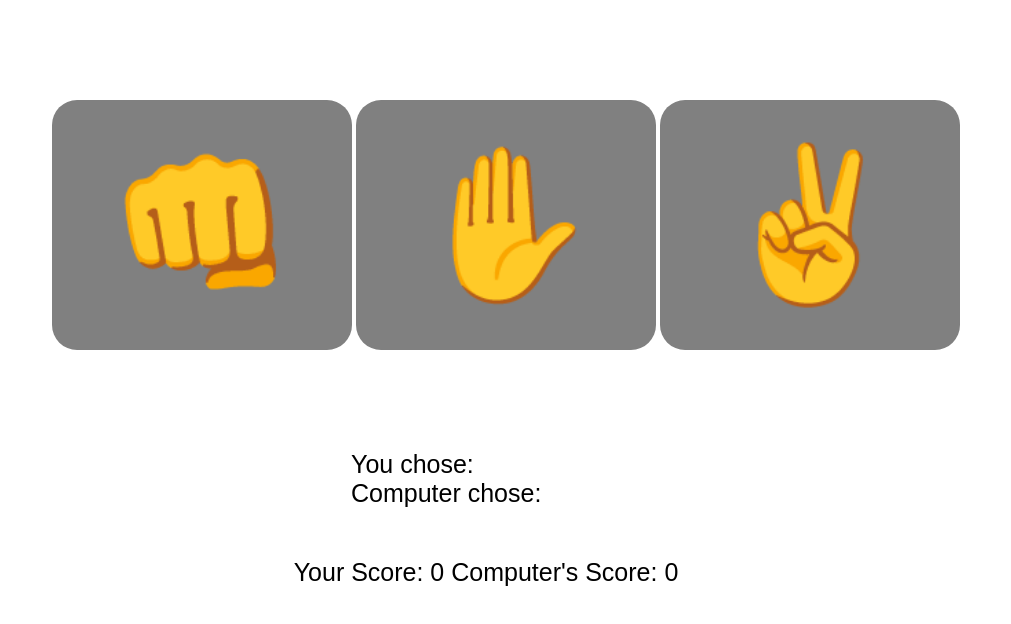
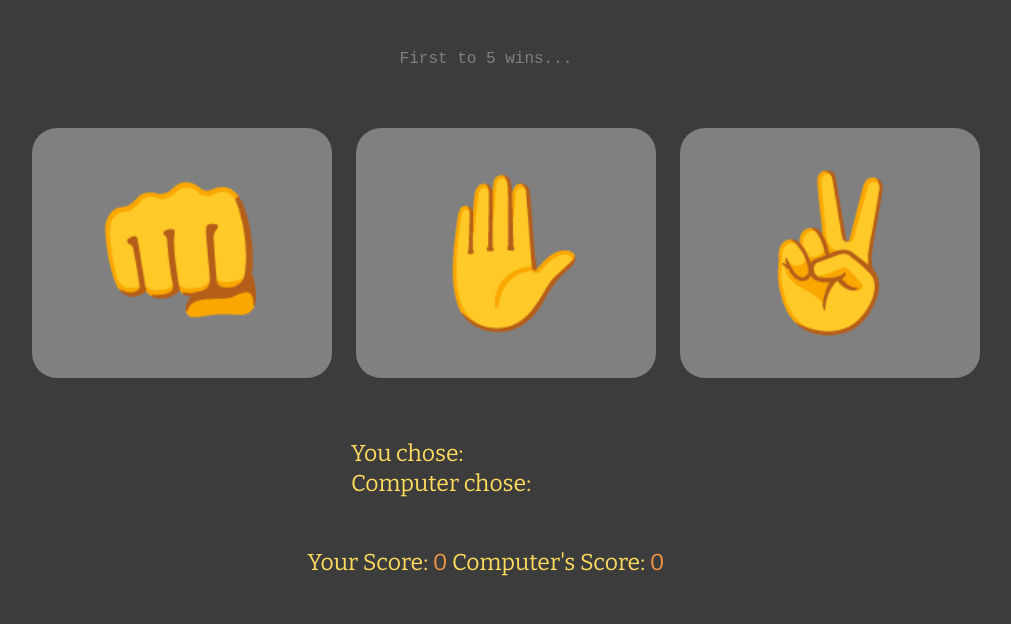
Before and after one commit to sher-s7/rock-paper-scissors, a plain HTML site: page index.html in a window 1280 px wide. Shown: the whole page, without its empty margins (154-1165 px from the left). Drawn offline with nearby package versions, Linux system fonts and the light colour scheme.

Commit message:
added better styling

```diff
--- a/index.html
+++ b/index.html
@@ -10,6 +10,7 @@
 </head>
 
 <body>
+    <div id="top">First to 5 wins...</div>
     <ul>
         <li><button class="Rock">👊</button></li>
         <li><button class="Paper">✋</button></li>
--- a/style.css
+++ b/style.css
@@ -1,26 +1,30 @@
+@import url('https://fonts.googleapis.com/css?family=Bitter&display=swap');
 body{
     font-family: Arial, Helvetica, sans-serif;
+    background-color: #3c3c3c;
 }
 ul li{
     display: inline-block;
 }
 ul{
     text-align: center;
-    margin-top: 100px;
+    margin-top: 50px;
 }
 button{
     width: 300px;
     height: 250px;
+    margin: 10px;
     border: 1px solid transparent;
     background-color: grey;
     border-radius: 25px;
     font-size: 150px;
     cursor: pointer;
-    transition-duration: 0.2s;
+    transition-duration: 0.1s;
 
 }
 button:hover{
     border-radius: 50px;
+    transform: scale(1.02)
 }
 button:active{
     border-radius: 40px;
@@ -29,7 +33,12 @@ button:active{
 .scores, .choices{
     text-align: center;
     margin-top: 50px;
-    font-size: 25px;
+    font-size: 23px;
+    color: #ffdc5d;
+    font-family: 'Bitter', serif;
+}
+#playerScore, #compScore{
+    color: #ef9645;
 }
 .choices{
     max-width: 350px;
@@ -42,7 +51,10 @@ button:active{
 #pChoice, #cChoice{
     width: 30px;
     height: 20px;
+    font-size: 25px;
     font: bold;
+    /* font-family: Arial, Helvetica, sans-serif; */
+    color: #ef9645;
 }
 
 button:disabled{
@@ -67,7 +79,7 @@ button:disabled:hover{
     width: 120px;
     height: 40px;
     font-size: 16px;
-    color: rgb(255, 255, 255);
+    color: white;
     border: 0px solid transparent;
     border-radius: 10px;
     background-color: grey;
@@ -78,3 +90,9 @@ button:disabled:hover{
 #playbutton:hover{
     transform: scale(1.1);
 }
+#top{
+    text-align: center;
+    margin-top: 50px;
+    color: grey;
+    font-family: 'Courier New', Courier, monospace;
+}
```
